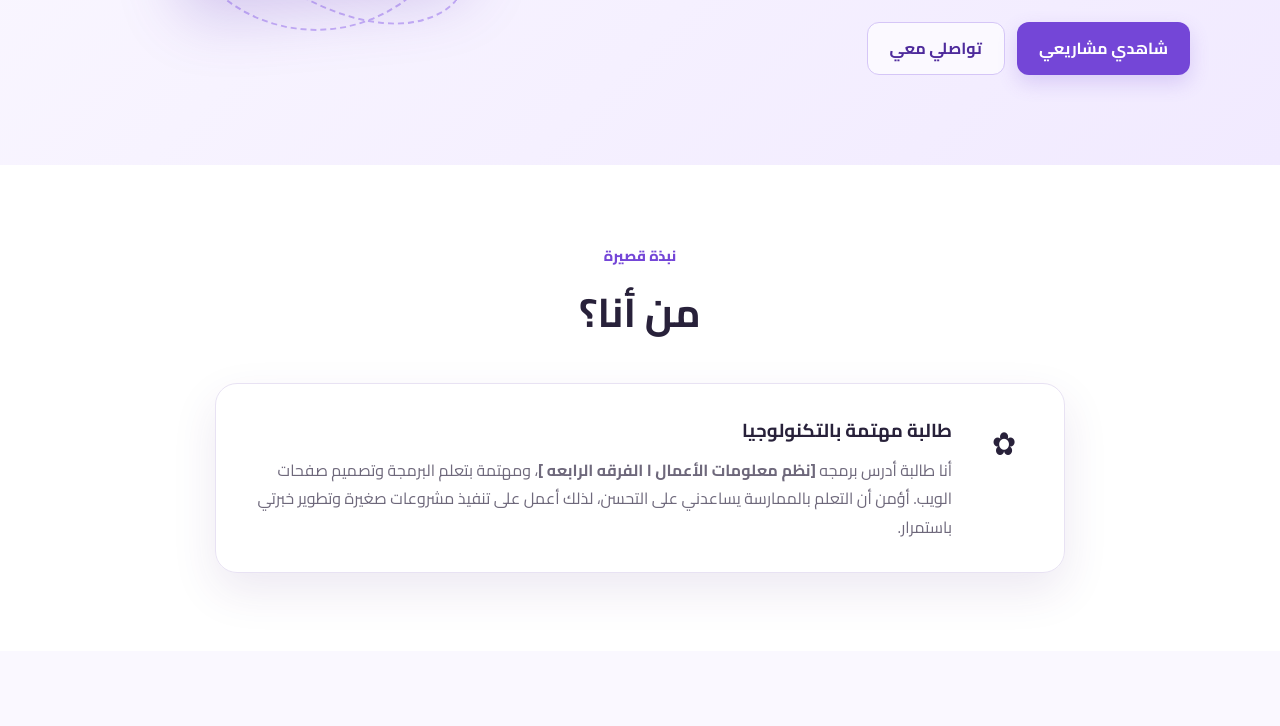
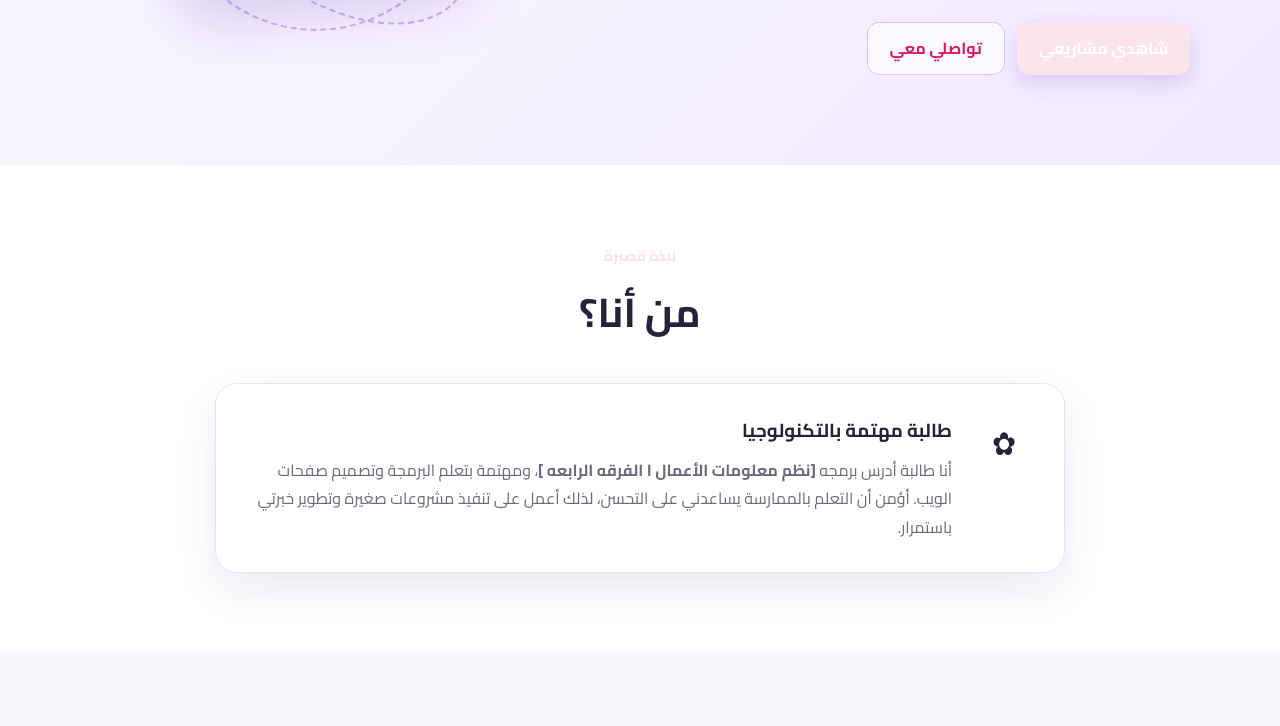
Before and after one commit to rh7632575-cell/my-portfolio3, a plain HTML site: page index.html in a window 1280 px wide. Shown: the part 460-1186 px from the top of the page. Drawn offline with Linux system fonts and the light colour scheme.

Commit message:
Update style.css

```diff
--- a/style.css
+++ b/style.css
@@ -1,9 +1,9 @@
 @import url('https://fonts.googleapis.com/css2?family=Cairo:wght@400;500;600;700;800&display=swap');
 
 :root {
-  --pink: #7446d7;
-  --pink-dark: #4e2b9c;
-  --pink-light: #eee7ff;
+  --pink: #FCE4EC;
+  --pink-dark: #D81B60;
+  --pink-light: #FCE4EC;
   --ink: #28213a;
   --muted: #6e687b;
   --white: #ffffff;
```
